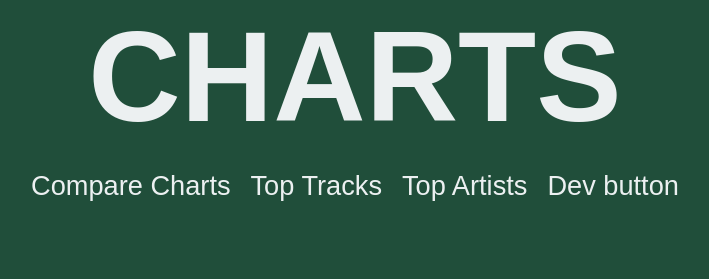
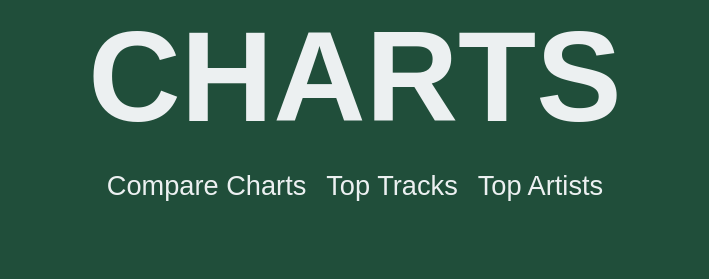
Before and after one commit to averelli/spotify-stats, a Flask app: page / in a window 1280 px wide. Shown: the part 414-693 px from the top of the page, without its empty margins (285-994 px from the left). Run offline with Flask 3, Linux system fonts and the light colour scheme.

Commit message:
Clean up

```diff
--- a/web/templates/home.html
+++ b/web/templates/home.html
@@ -13,7 +13,6 @@
             <a href="{{ url_for('main.compare_form') }}" class="nav-button">Compare Charts</a>
             <a href="{{ url_for('main.top_tracks') }}" class="nav-button">Top Tracks</a>
             <a href="{{ url_for('main.top_artists') }}" class="nav-button">Top Artists</a>
-            <a href="{{ url_for('main.dev') }}" class="nav-button">Dev button</a>
         </div>
     </div>
 </body>
--- a/web/templates/top_chart.html
+++ b/web/templates/top_chart.html
@@ -1,4 +1,3 @@
-<!-- templates/charts.html -->
 {% extends "base.html" %}
 
 {% block title %}Top {{ chart_type|capitalize }} {% endblock %}
```
